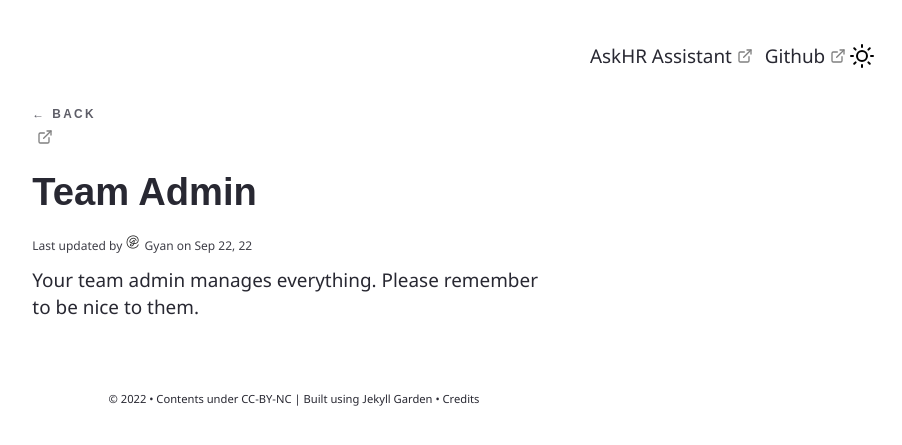
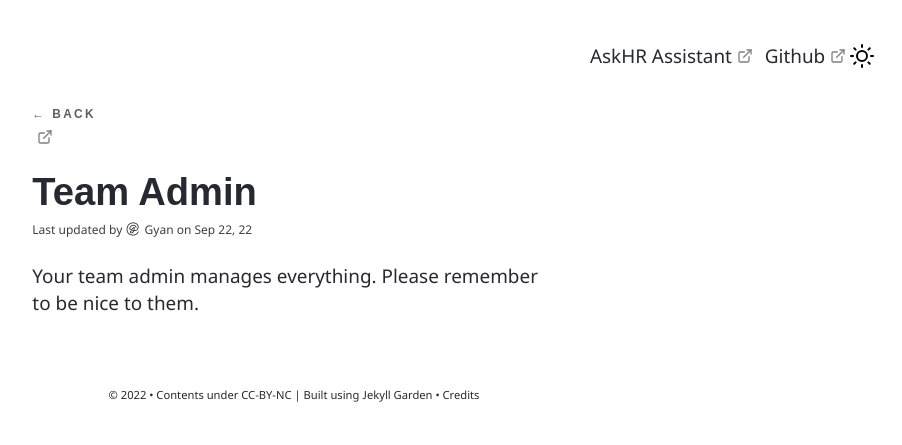
Before and after one commit to akademi-archive/akademi-archive.github.io, a Jekyll site: the page built from _notes/Public/Team Admin.md, in a window 1280 px wide. Shown: the top 445 px of the page, without its empty margins (346-1248 px from the left). Built offline with Jekyll 4.4.1, drawn with Linux system fonts in a browser that asks for light colours; some web fonts are replaced.

Commit message:
timestamp design

```diff
--- a/_layouts/Post.html
+++ b/_layouts/Post.html
@@ -116,7 +116,7 @@
                     </style>
                     {%- endif -%}
                     <h1>{{page.title}}</h1>
-                    <p class="timestamp">Last updated by <img src="/assets/img/gyan.png" height="16px" width="16px"> Gyan on {{page.date modified | date: "%b %d, %y" }}</>
+                    <p class="timestamp">Last updated by <img src="/assets/img/gyan.png"> Gyan on {{page.date modified | date: "%b %d, %y" }}</>
                     {%- include Content.html -%}
                     {%- include Backlinks.html -%}
                     </div>
--- a/assets/css/style.css
+++ b/assets/css/style.css
@@ -197,6 +197,14 @@ main {
 .timestamp{
     font-size: 12px;
     opacity: .9;
+    margin-top: -16px;
+    margin-bottom: 24px;
+}
+
+.timestamp img{
+    height: 16px;
+    width: 16px;
+    transform: translateY(3px);
 }
 
 /* 04. Buttons*/
```
